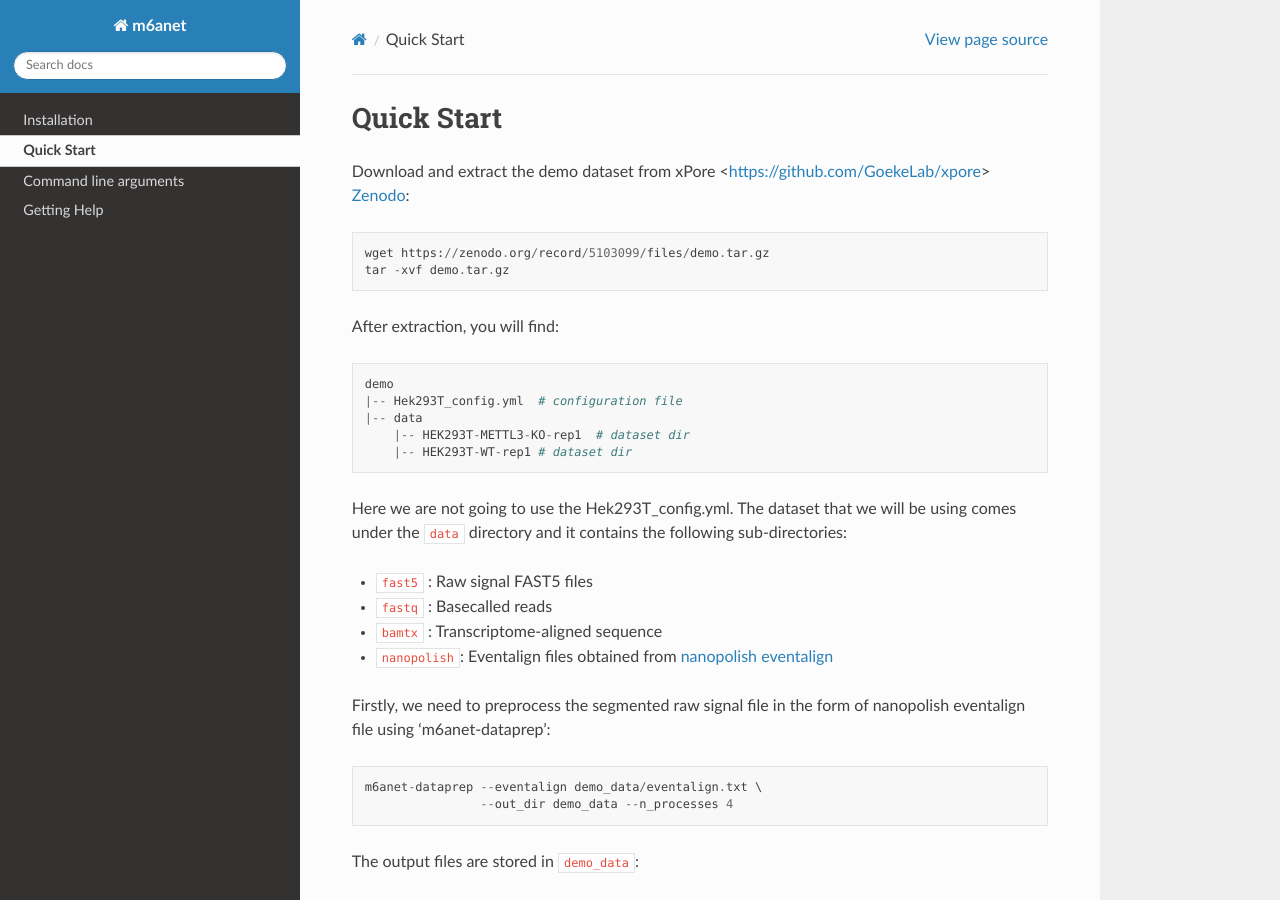
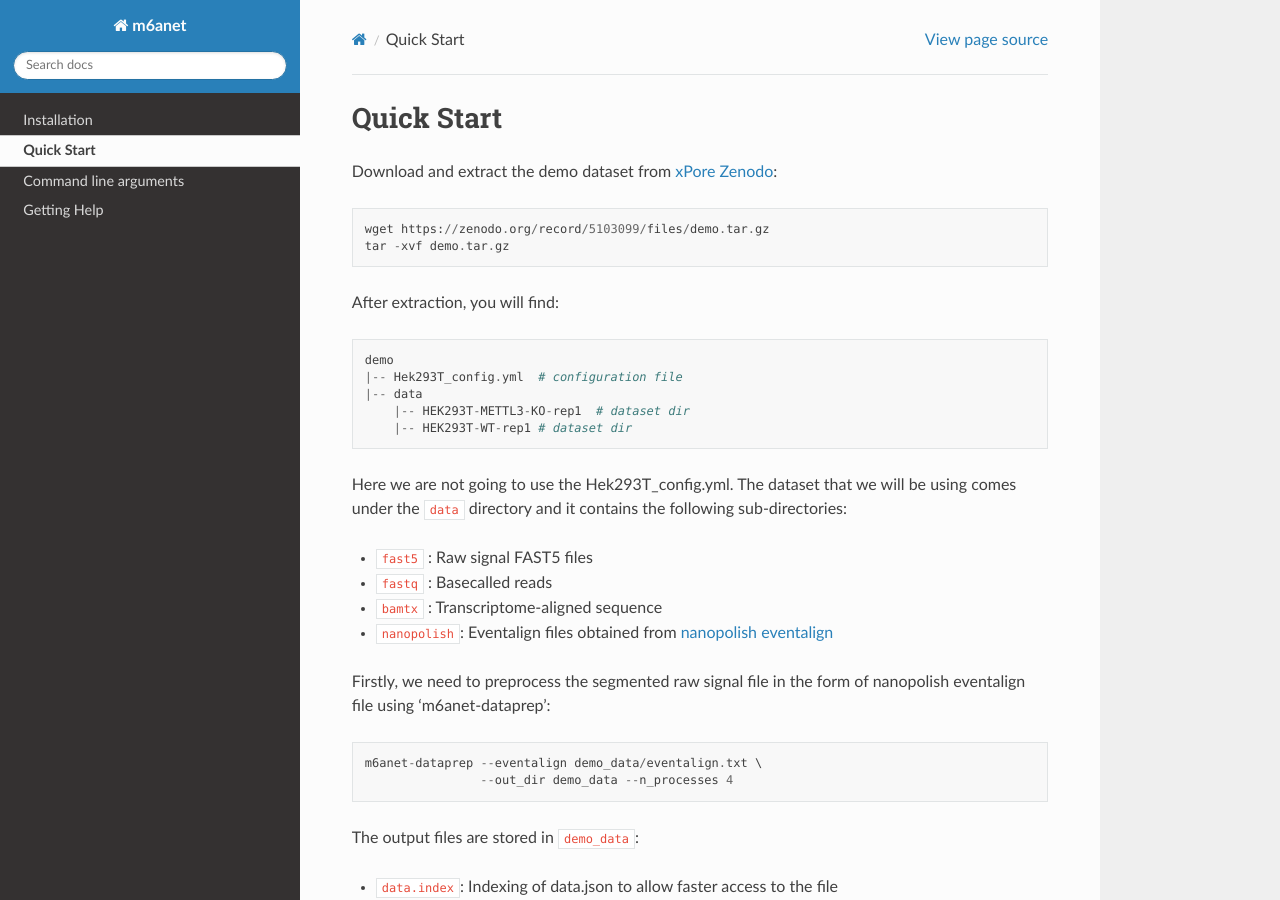
Before and after one commit to GoekeLab/m6anet, a Sphinx documentation site: the page built from docs/source/quickstart.rst, in a window 1280 px wide and 900 px high. Built offline with Sphinx 7.4.7 and the Read the Docs theme 2.0.0, drawn with Linux system fonts in a browser that asks for light colours.

Commit message:
fix typo with docs srt

```diff
--- a/docs/source/quickstart.rst
+++ b/docs/source/quickstart.rst
@@ -2,7 +2,7 @@
 
 Quick Start
 ==================================
-Download and extract the demo dataset from xPore <https://github.com/GoekeLab/xpore> `Zenodo <https://zenodo.org/record/5103099/files/demo.tar.gz>`_::
+Download and extract the demo dataset from `xPore <https://github.com/GoekeLab/xpore>`_ `Zenodo <https://zenodo.org/record/5103099/files/demo.tar.gz>`_::
 
     wget https://zenodo.org/record/5103099/files/demo.tar.gz
     tar -xvf demo.tar.gz
```
